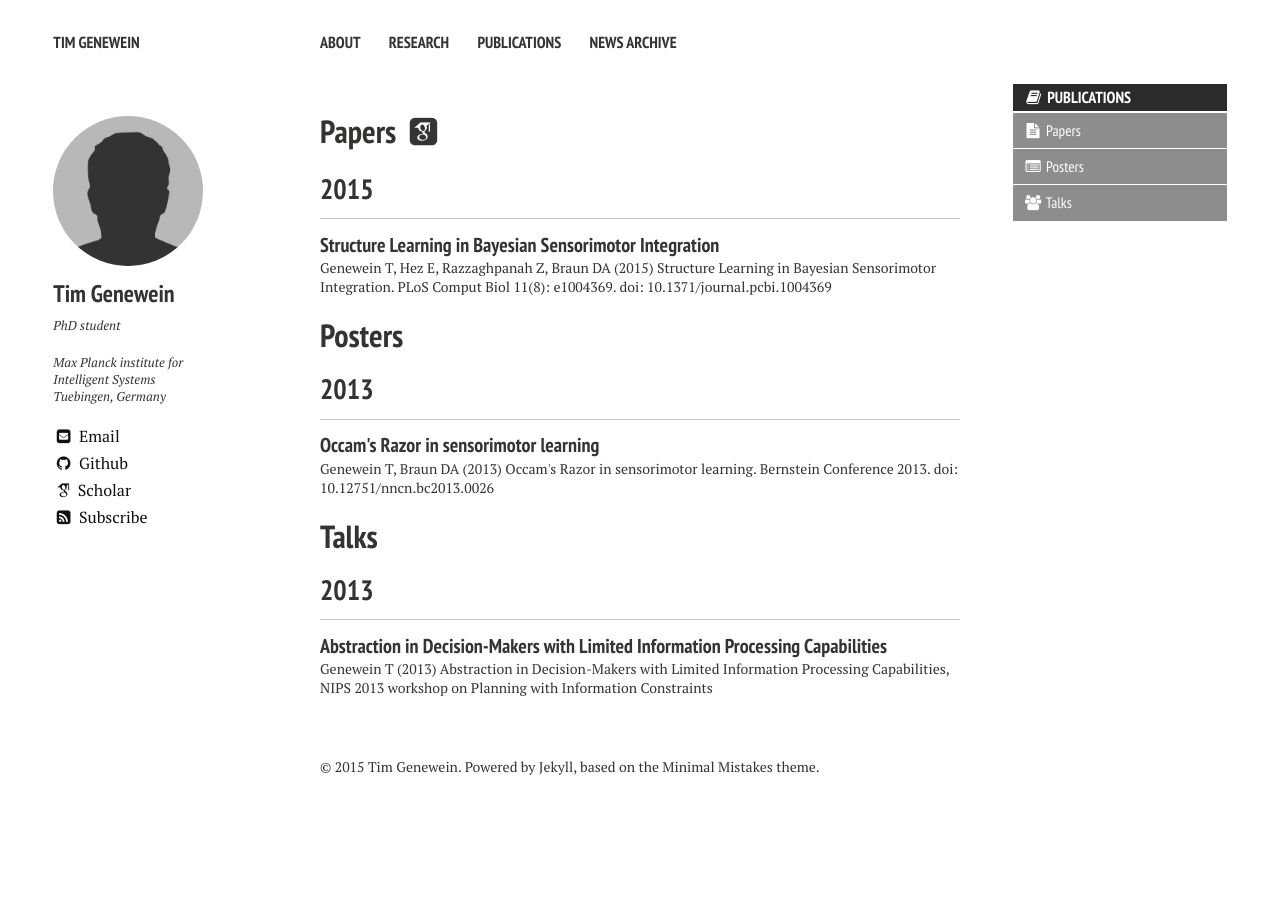
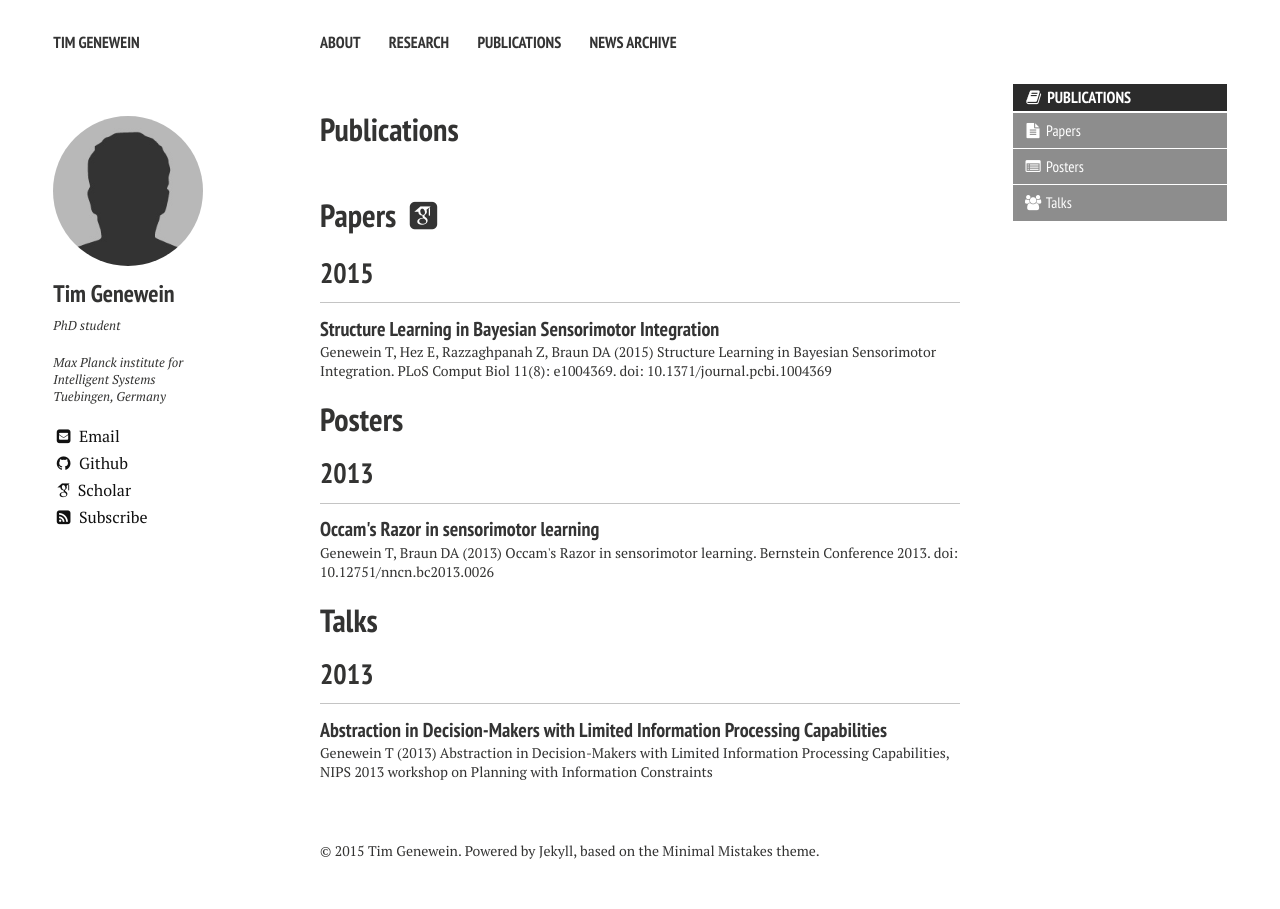
Before and after one commit to tgenewein/tgenewein.github.io, a Jekyll site: the page built from publications/index.md, in a window 1280 px wide. Built offline with Jekyll 4.4.1, drawn with Linux system fonts in a browser that asks for light colours; nearby versions of some CDN libraries; some web fonts are replaced.

```diff
--- a/_layouts/publication-index.html
+++ b/_layouts/publication-index.html
@@ -33,9 +33,12 @@
     {% include _author-bio.html %}
   </div>
 
-  <div class="article-wrap">
-    {{ content }}
-  </div><!-- /.article-wrap -->
+  <article class="page">
+    <h1>{{ page.title }}</h1>
+    <div class="article-wrap">
+      {{ content }}
+    </div><!-- /.article-wrap -->
+  </article>
 
   <div id="index">
 
```
